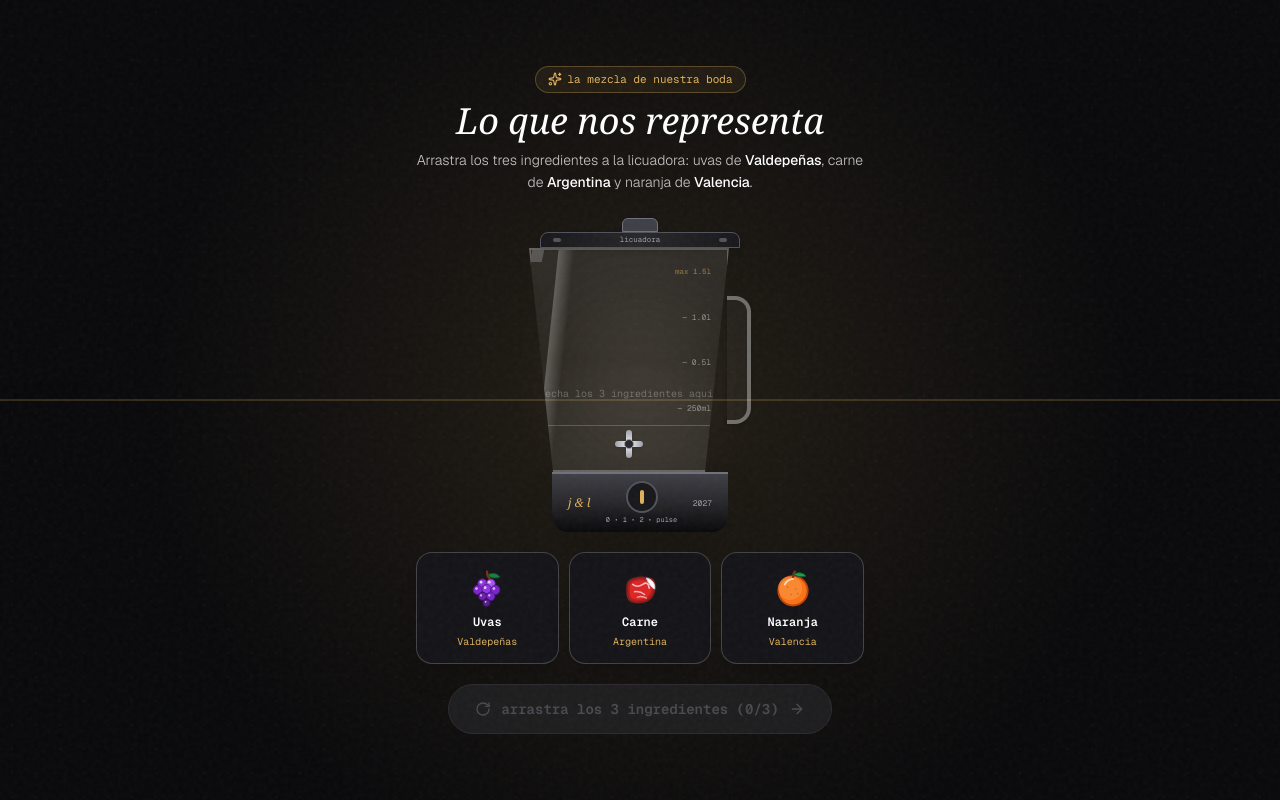
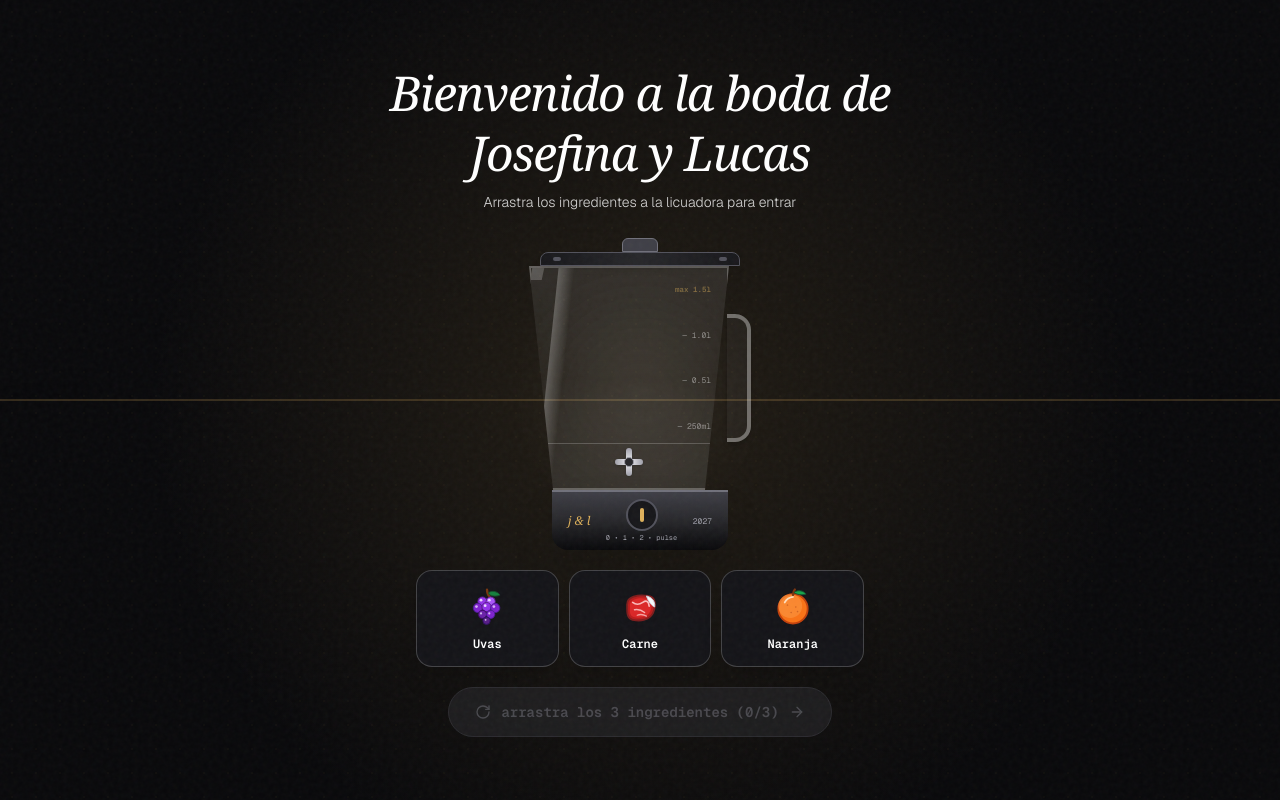
Before and after one commit to cocoxu-bit/boda-lucas-josefina, a Next.js app: page / in a window 1280 px wide. Shown: the top 800 px of the page. Built offline with nearby package versions, Linux system fonts and the light colour scheme; a web font is replaced by a local one.

Commit message:
feat(intro): update title to Bienvenido a la boda de Josefina y Lucas and remove badges/labels

```diff
--- a/src/components/EpicIntro.tsx
+++ b/src/components/EpicIntro.tsx
@@ -232,21 +232,14 @@ export const EpicIntro: React.FC<EpicIntroProps> = ({ onEnter }) => {
         }
         className="relative z-30 flex flex-col items-center text-center px-4 max-w-xl mx-auto w-full"
       >
-        {/* Title Header with natural casing */}
+        {/* Title Header */}
         <div className="space-y-2 mb-5 sm:mb-6">
-          <div className="inline-flex items-center gap-1.5 px-3 py-1 rounded-full border border-[#dfb15b]/30 bg-[#dfb15b]/[0.08] backdrop-blur-md">
-            <Sparkles className="w-3.5 h-3.5 text-[#dfb15b]" />
-            <span className="font-mono-swiss text-[11px] text-[#dfb15b]">
-              la mezcla de nuestra boda
-            </span>
-          </div>
-
-          <h2 className="font-serif-editorial text-3xl sm:text-4xl text-white italic">
-            Lo que nos representa
+          <h2 className="font-serif-editorial text-3xl sm:text-5xl text-white italic tracking-tight leading-tight">
+            Bienvenido a la boda de Josefina y Lucas
           </h2>
 
-          <p className="font-sans-ui text-xs sm:text-sm text-white/75 max-w-sm sm:max-w-md mx-auto font-light leading-relaxed">
-            Arrastra los tres ingredientes a la licuadora: uvas de <strong className="text-white font-medium">Valdepeñas</strong>, carne de <strong className="text-white font-medium">Argentina</strong> y naranja de <strong className="text-white font-medium">Valencia</strong>.
+          <p className="font-sans-ui text-xs sm:text-sm text-white/80 max-w-sm sm:max-w-md mx-auto font-light leading-relaxed">
+            Arrastra los ingredientes a la licuadora para entrar
           </p>
         </div>
 
@@ -286,9 +279,8 @@ export const EpicIntro: React.FC<EpicIntroProps> = ({ onEnter }) => {
               {/* Removable center plug / feeder cap */}
               <div className="w-9 h-3.5 rounded-t-md bg-zinc-700 border border-zinc-500 shadow-sm" />
               {/* Main rubber lid */}
-              <div className="w-44 sm:w-50 h-4 rounded-t-lg bg-gradient-to-r from-zinc-900 via-zinc-800 to-zinc-900 border border-zinc-600 shadow-md flex items-center justify-between px-3">
+              <div className="w-44 sm:w-50 h-3.5 rounded-t-lg bg-gradient-to-r from-zinc-900 via-zinc-800 to-zinc-900 border border-zinc-600 shadow-md flex items-center justify-between px-3">
                 <div className="w-2 h-1 bg-zinc-600 rounded-full" />
-                <span className="font-mono-swiss text-[7.5px] text-zinc-400">licuadora</span>
                 <div className="w-2 h-1 bg-zinc-600 rounded-full" />
               </div>
             </div>
@@ -369,10 +361,7 @@ export const EpicIntro: React.FC<EpicIntroProps> = ({ onEnter }) => {
                       transition={{ type: "spring", stiffness: 350, damping: 22 }}
                       className="flex flex-col items-center select-none"
                     >
-                      <IngredientIcon id="grapes" className="w-10 h-10 drop-shadow-lg" />
-                      <span className="font-mono-swiss text-[8px] text-[#a855f7] font-semibold mt-0.5">
-                        valdepeñas
-                      </span>
+                      <IngredientIcon id="grapes" className="w-11 h-11 drop-shadow-lg" />
                     </motion.div>
                   )}
 
@@ -388,10 +377,7 @@ export const EpicIntro: React.FC<EpicIntroProps> = ({ onEnter }) => {
                       transition={{ type: "spring", stiffness: 350, damping: 20 }}
                       className="flex flex-col items-center select-none"
                     >
-                      <IngredientIcon id="meat" className="w-10 h-10 drop-shadow-lg" />
-                      <span className="font-mono-swiss text-[8px] text-[#ef4444] font-semibold mt-0.5">
-                        argentina
-                      </span>
+                      <IngredientIcon id="meat" className="w-11 h-11 drop-shadow-lg" />
                     </motion.div>
                   )}
 
@@ -407,18 +393,8 @@ export const EpicIntro: React.FC<EpicIntroProps> = ({ onEnter }) => {
                       transition={{ type: "spring", stiffness: 350, damping: 18 }}
                       className="flex flex-col items-center select-none"
                     >
-                      <IngredientIcon id="orange" className="w-10 h-10 drop-shadow-lg" />
-                      <span className="font-mono-swiss text-[8px] text-[#f97316] font-semibold mt-0.5">
-                        valencia
-                      </span>
+                      <IngredientIcon id="orange" className="w-11 h-11 drop-shadow-lg" />
                     </motion.div>
-                  )}
-
-                  {/* Empty State Prompt */}
-                  {totalAdded === 0 && !isHoveringBlender && (
-                    <span className="font-mono-swiss text-[10px] text-white/40 pb-3 animate-pulse">
-                      echa los 3 ingredientes aquí
-                    </span>
                   )}
                 </div>
 
@@ -489,16 +465,13 @@ export const EpicIntro: React.FC<EpicIntroProps> = ({ onEnter }) => {
                     onDragEnd={(e, info) => handleDragEnd(item.id, e, info)}
                     onClick={() => handleAddIngredient(item.id)}
                     className="w-full p-2.5 sm:p-3.5 rounded-2xl border border-white/20 bg-[#141418] hover:border-[#dfb15b]/60 shadow-xl cursor-grab active:cursor-grabbing flex flex-col items-center gap-1 transition-colors touch-none select-none group"
-                    title={`Arrastra ${item.name} (${item.region}) a la licuadora`}
+                    title={`Arrastra ${item.name} a la licuadora`}
                   >
                     <div className="transform group-hover:scale-110 transition-transform">
                       <IngredientIcon id={item.id} className="w-10 h-10 sm:w-11 sm:h-11" />
                     </div>
-                    <span className="font-mono-swiss text-xs font-semibold text-white leading-tight">
+                    <span className="font-mono-swiss text-xs font-semibold text-white leading-tight mt-1">
                       {item.name}
-                    </span>
-                    <span className="font-mono-swiss text-[10px] text-[#dfb15b]">
-                      {item.region}
                     </span>
                   </motion.div>
                 ) : (
@@ -506,11 +479,8 @@ export const EpicIntro: React.FC<EpicIntroProps> = ({ onEnter }) => {
                     <div className="grayscale opacity-50">
                       <IngredientIcon id={item.id} className="w-10 h-10 sm:w-11 sm:h-11" />
                     </div>
-                    <span className="font-mono-swiss text-xs text-white/50 leading-tight">
+                    <span className="font-mono-swiss text-xs text-white/40 leading-tight mt-1">
                       {item.name}
-                    </span>
-                    <span className="font-mono-swiss text-[10px] text-emerald-400">
-                      ✓ en la licuadora
                     </span>
                   </div>
                 )}
```
